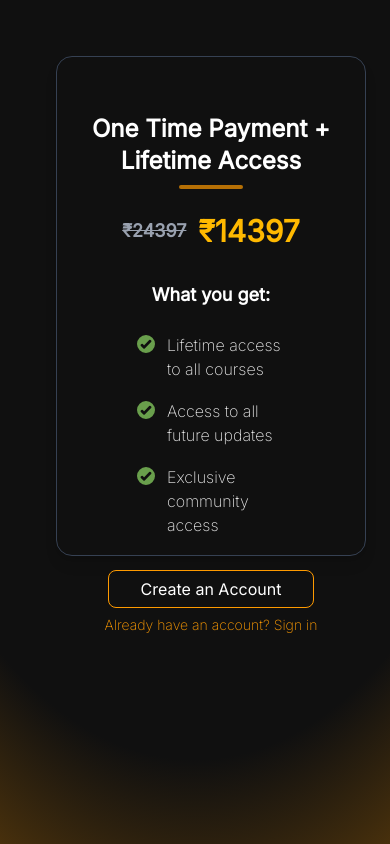
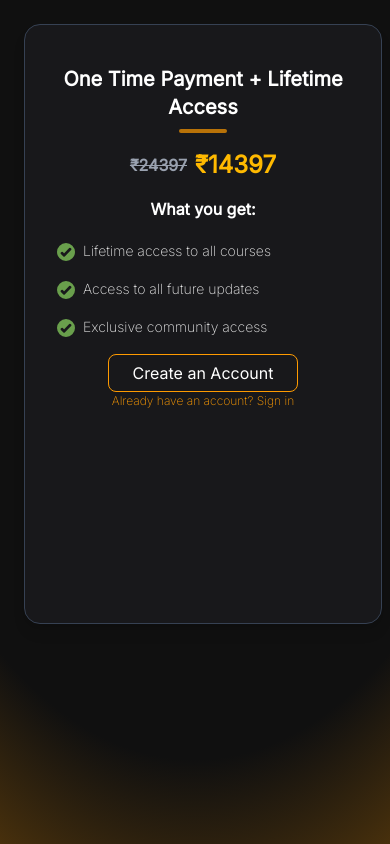
Before and after one commit to raghuveersamarth/Communication, a Next.js app: page /dashboard/Plan in a window 390 px wide. Built offline with nearby package versions, Linux system fonts and the light colour scheme; no server answers.

Commit message:
price changes and ui changes

```diff
--- a/app/dashboard/Billing/page.js
+++ b/app/dashboard/Billing/page.js
@@ -89,7 +89,7 @@ const BillingForm = () => {
         headers: { "Content-Type": "application/json" },
         body: JSON.stringify({
           courseId: "comm-course",
-          amount: 14397,
+          amount: 9397,
           email: form.email,
           username: form.username,
           phone: form.phone,
@@ -104,7 +104,7 @@ const BillingForm = () => {
 
       const options = {
         key: process.env.NEXT_PUBLIC_RAZORPAY_KEY_ID,
-        amount: 14397 * 100,
+        amount: 9397 * 100,
         currency: "INR",
         order_id: orderId,
         name: "Communication Course",
@@ -380,7 +380,7 @@ const BillingForm = () => {
                   Processing...
                 </span>
               ) : (
-                "Redirect to payment and pay ₹14397"
+                "Redirect to payment and pay ₹9397"
               )}
             </button>
           </RevealOnScroll>
--- a/app/dashboard/Plan/page.js
+++ b/app/dashboard/Plan/page.js
@@ -14,40 +14,40 @@ const inter = Inter({
 const Plan = () => {
   return (
     <div className={`${inter.className}`}>
-      <div className="flex justify-center items-center p-10">
-        <RevealOnScroll className="flex items-center">
-          <div className="onetimepayment p-6 items-center flex flex-col m-4 h-[500px] w-full max-w-md border border-gray-700 rounded-2xl shadow-lg  hover:shadow-amber-500/10 transition-all duration-300 hover:border-amber-500/30">
+      <div className="flex justify-center items-center p-4 sm:p-10">
+        <RevealOnScroll className="flex items-center w-full">
+          <div className="onetimepayment p-4 sm:p-6 items-center flex flex-col m-2 sm:m-4 h-[90vh] max-h-[600px] w-full max-w-md border border-gray-700 rounded-2xl shadow-lg hover:shadow-amber-500/10 transition-all duration-300 hover:border-amber-500/30 overflow-hidden bg-[#18181b]">
             {/* Title with staggered delay */}
             <RevealOnScroll delay={0.2} className="">
               <div className="flex flex-col items-center">
                 <h1
-                  className={`text-white font-bold text-2xl mt-8 mb-2 text-center`}
+                  className={`text-white font-bold text-xl sm:text-2xl mt-6 sm:mt-8 mb-2 text-center`}
                 >
                   One Time Payment + Lifetime Access
                 </h1>
-                <div className="w-16 h-1 bg-amber-500 rounded-full mb-6 opacity-70"></div>
+                <div className="w-12 sm:w-16 h-1 bg-amber-500 rounded-full mb-4 sm:mb-6 opacity-70"></div>
                 <h2
-                  className={`text-white font-bold text-xl flex items-center gap-3`}
+                  className={`text-white font-bold text-lg sm:text-xl flex items-center gap-2 sm:gap-3`}
                 >
-                  <span className="text-gray-400 text-lg line-through">
+                  <span className="text-gray-400 text-base sm:text-lg line-through">
                     ₹24397
                   </span>
-                  <span className="text-3xl text-amber-400">₹14397</span>
+                  <span className="text-2xl sm:text-3xl text-amber-400">₹14397</span>
                 </h2>
               </div>
             </RevealOnScroll>
 
             {/* Benefits list with staggered delays */}
-            <div className="flex flex-col items-center m-8">
+            <div className="flex flex-col items-center m-4 sm:m-8 w-full">
               <RevealOnScroll delay={0.4}>
-                <h3 className={`text-white font-bold text-lg mb-4`}>
+                <h3 className={`text-white font-bold text-base sm:text-lg mb-3 sm:mb-4`}>
                   What you get:
                 </h3>
               </RevealOnScroll>
 
-              <ul className="w-full space-y-0.5 px-4">
+              <ul className="w-full space-y-0.5 px-2 sm:px-4">
                 <RevealOnScroll delay={0.6}>
-                  <li className="flex items-start gap-3 p-2 rounded-lg hover:bg-gray-700/50 transition-colors">
+                  <li className="flex items-start gap-2 sm:gap-3 p-2 rounded-lg hover:bg-gray-700/50 transition-colors">
                     <Image
                       src="/svgs/tick.svg"
                       alt="Tick"
@@ -55,14 +55,14 @@ const Plan = () => {
                       height={18}
                       className="mt-0.5 flex-shrink-0"
                     />
-                    <span className="text-white/90">
+                    <span className="text-white/90 text-sm sm:text-base">
                       Lifetime access to all courses
                     </span>
                   </li>
                 </RevealOnScroll>
 
                 <RevealOnScroll delay={0.8}>
-                  <li className="flex items-start gap-3 p-2 rounded-lg hover:bg-gray-700/50 transition-colors">
+                  <li className="flex items-start gap-2 sm:gap-3 p-2 rounded-lg hover:bg-gray-700/50 transition-colors">
                     <Image
                       src="/svgs/tick.svg"
                       alt="Tick"
@@ -70,14 +70,14 @@ const Plan = () => {
                       height={18}
                       className="mt-0.5 flex-shrink-0"
                     />
-                    <span className="text-white/90">
+                    <span className="text-white/90 text-sm sm:text-base">
                       Access to all future updates
                     </span>
                   </li>
                 </RevealOnScroll>
 
                 <RevealOnScroll delay={1.0}>
-                  <li className="flex items-start gap-3 p-2 rounded-lg hover:bg-gray-700/50 transition-colors">
+                  <li className="flex items-start gap-2 sm:gap-3 p-2 rounded-lg hover:bg-gray-700/50 transition-colors">
                     <Image
                       src="/svgs/tick.svg"
                       alt="Tick"
@@ -85,7 +85,7 @@ const Plan = () => {
                       height={18}
                       className="mt-0.5 flex-shrink-0"
                     />
-                    <span className="text-white/90">
+                    <span className="text-white/90 text-sm sm:text-base">
                       Exclusive community access
                     </span>
                   </li>
@@ -96,24 +96,24 @@ const Plan = () => {
             {/* Button with delay */}
             <RevealOnScroll
               delay={1.2}
-              className="flex justify-center items-center mt-auto mb-6"
+              className="flex justify-center items-center mt-auto mb-4 sm:mb-6 w-full"
             >
               <Link
                 href="/dashboard/Billing"
                 rel="noopener noreferrer"
-                className="border text-center border-amber-500 m-3 text-white px-8 py-2 rounded-lg hover:bg-amber-600 transition-colors font-medium"
+                className="border text-center border-amber-500 m-2 sm:m-3 text-white px-6 sm:px-8 py-2 rounded-lg hover:bg-amber-600 transition-colors font-medium w-full"
               >
                 Create an Account
               </Link>
             </RevealOnScroll>
 
             {/* already have an account */}
-            <RevealOnScroll delay={1.4} className="mt-4">
+            <RevealOnScroll delay={1.4} className="mt-2 sm:mt-4 w-full">
               <Link
                 href="/dashboard/Login"
-                className="text-amber-500 hover:underline text-sm  "
+                className="text-amber-500 hover:underline text-xs sm:text-sm block text-center"
               >
-                <p className="m-3.5">Already have an account? Sign in</p>
+                <p className="m-2 sm:m-3.5">Already have an account? Sign in</p>
               </Link>
             </RevealOnScroll>
           </div>
```
